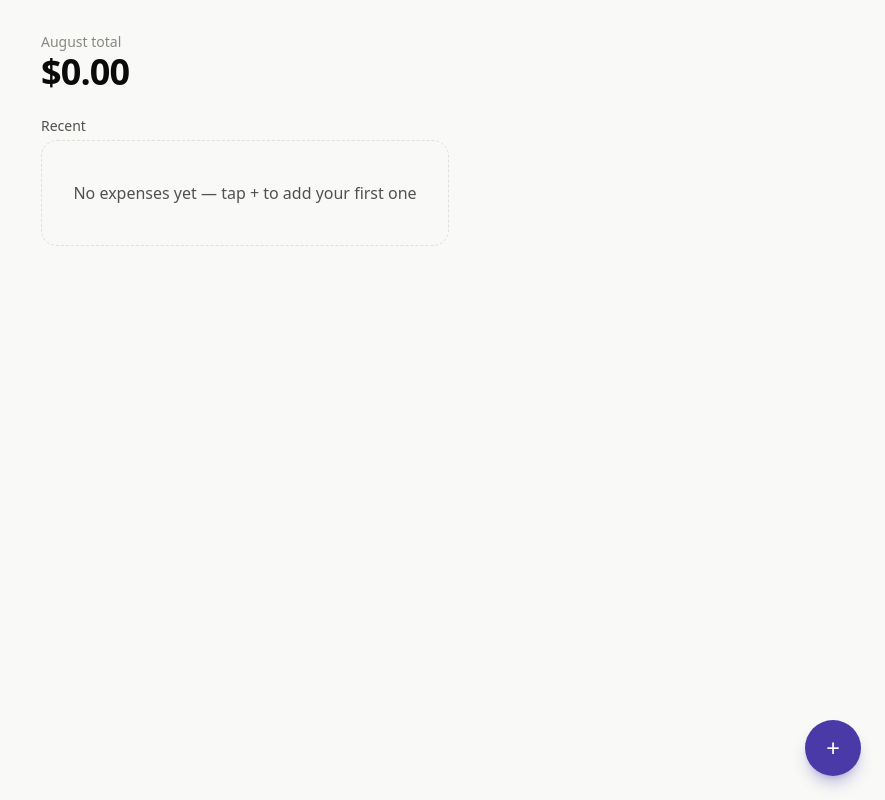
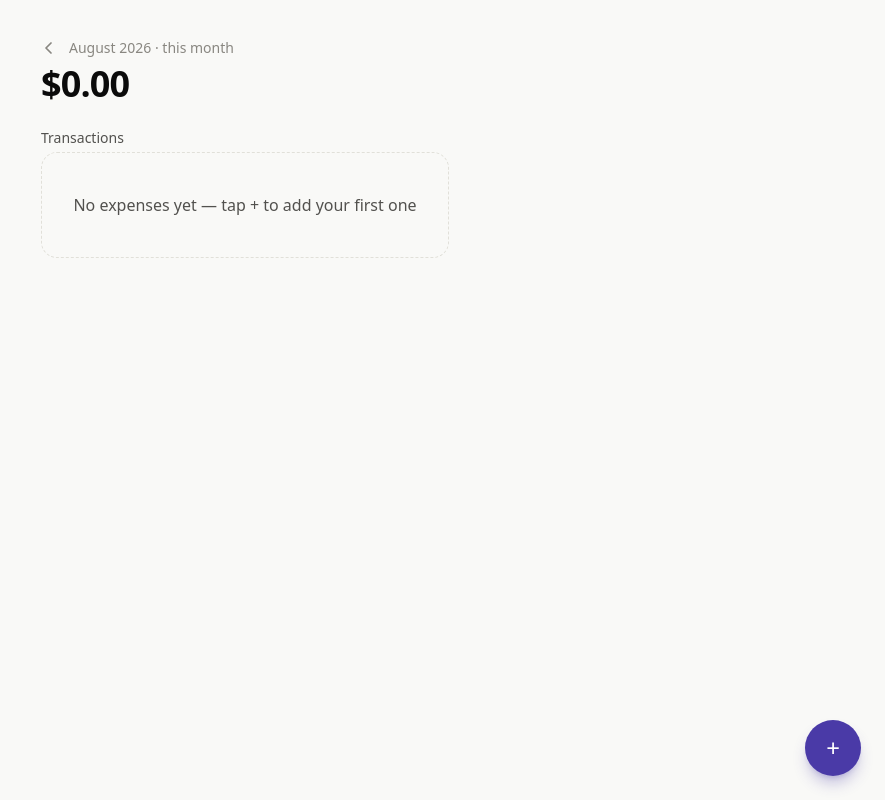
Before and after one commit to arnav029/Money-tracker, a React (Vite) app: page / in a window 1280 px wide. Shown: the whole page, without its empty margins (395-1280 px from the left). Built offline with nearby package versions, Linux system fonts and the light colour scheme.

Commit message:
Add month navigation to Home so past months are viewable

```diff
--- a/src/App.tsx
+++ b/src/App.tsx
@@ -9,6 +9,7 @@ import {
   addCategory
 } from './db'
 import type { Category, Expense } from './types'
+import { startOfMonth } from './format'
 import Home from './components/Home'
 import AddExpense from './components/AddExpense'
 
@@ -19,6 +20,7 @@ export default function App() {
   const [categories, setCategories] = useState<Category[]>([])
   const [expenses, setExpenses] = useState<Expense[]>([])
   const [editingExpense, setEditingExpense] = useState<Expense | null>(null)
+  const [viewedMonth, setViewedMonth] = useState(() => startOfMonth())
   const [ready, setReady] = useState(false)
 
   const refresh = useCallback(async () => {
@@ -78,7 +80,14 @@ export default function App() {
   return (
     <div className="min-h-dvh bg-surface-plane dark:bg-surface-darkplane">
       {view === 'home' && (
-        <Home categories={categories} expenses={expenses} onAdd={openAdd} onSelectExpense={openEdit} />
+        <Home
+          categories={categories}
+          expenses={expenses}
+          onAdd={openAdd}
+          onSelectExpense={openEdit}
+          viewedMonth={viewedMonth}
+          onChangeMonth={setViewedMonth}
+        />
       )}
       {view === 'add' && (
         <AddExpense
--- a/src/components/Home.tsx
+++ b/src/components/Home.tsx
@@ -1,5 +1,5 @@
 import type { Category, Expense } from '../types'
-import { formatMoney, isSameMonth } from '../format'
+import { formatMoney, isSameMonth, shiftMonth, monthYearLabel, todayISO } from '../format'
 import CategoryBreakdown from './CategoryBreakdown'
 import TransactionList from './TransactionList'
 
@@ -8,17 +8,57 @@ type Props = {
   expenses: Expense[]
   onAdd: () => void
   onSelectExpense: (expense: Expense) => void
+  viewedMonth: Date
+  onChangeMonth: (updater: (current: Date) => Date) => void
 }
 
-export default function Home({ categories, expenses, onAdd, onSelectExpense }: Props) {
-  const monthExpenses = expenses.filter((e) => isSameMonth(e.date))
+export default function Home({
+  categories,
+  expenses,
+  onAdd,
+  onSelectExpense,
+  viewedMonth,
+  onChangeMonth
+}: Props) {
+  const isCurrentMonth = isSameMonth(todayISO(), viewedMonth)
+  const monthExpenses = expenses.filter((e) => isSameMonth(e.date, viewedMonth))
   const monthTotal = monthExpenses.reduce((sum, e) => sum + e.amount, 0)
-  const monthLabel = new Date().toLocaleDateString(undefined, { month: 'long' })
+
+  const emptyMessage =
+    expenses.length === 0
+      ? 'No expenses yet — tap + to add your first one'
+      : `No expenses in ${monthYearLabel(viewedMonth)}`
 
   return (
     <div className="mx-auto max-w-md pb-28">
       <header className="px-5 pb-2 pt-8">
-        <p className="text-sm text-ink-muted">{monthLabel} total</p>
+        <div className="flex items-center gap-1">
+          <button
+            type="button"
+            onClick={() => onChangeMonth((m) => shiftMonth(m, -1))}
+            aria-label="Previous month"
+            className="-ml-2 rounded-full p-2 text-ink-muted active:opacity-60"
+          >
+            <svg width="16" height="16" viewBox="0 0 16 16" fill="none">
+              <path d="M10 3L5 8l5 5" stroke="currentColor" strokeWidth="1.75" strokeLinecap="round" strokeLinejoin="round" />
+            </svg>
+          </button>
+          <p className="text-sm text-ink-muted">
+            {monthYearLabel(viewedMonth)}
+            {isCurrentMonth ? ' · this month' : ''}
+          </p>
+          <button
+            type="button"
+            onClick={() => onChangeMonth((m) => shiftMonth(m, 1))}
+            aria-label="Next month"
+            disabled={isCurrentMonth}
+            className="rounded-full p-2 text-ink-muted disabled:opacity-0 active:opacity-60"
+          >
+            <svg width="16" height="16" viewBox="0 0 16 16" fill="none">
+              <path d="M6 3l5 5-5 5" stroke="currentColor" strokeWidth="1.75" strokeLinecap="round" strokeLinejoin="round" />
+            </svg>
+          </button>
+        </div>
         <p className="tabular text-4xl font-semibold tracking-tight">{formatMoney(monthTotal)}</p>
       </header>
 
@@ -30,9 +70,14 @@ export default function Home({ categories, expenses, onAdd, onSelectExpense }: P
 
       <section className="px-5 pt-4">
         <h2 className="mb-1 text-sm font-medium text-ink-secondary dark:text-ink-secondary-dark">
-          Recent
+          Transactions
         </h2>
-        <TransactionList categories={categories} expenses={expenses} onSelect={onSelectExpense} />
+        <TransactionList
+          categories={categories}
+          expenses={monthExpenses}
+          onSelect={onSelectExpense}
+          emptyMessage={emptyMessage}
+        />
       </section>
 
       <button
--- a/src/components/TransactionList.tsx
+++ b/src/components/TransactionList.tsx
@@ -6,17 +6,21 @@ type Props = {
   categories: Category[]
   expenses: Expense[]
   onSelect: (expense: Expense) => void
+  emptyMessage?: string
 }
 
-export default function TransactionList({ categories, expenses, onSelect }: Props) {
+export default function TransactionList({
+  categories,
+  expenses,
+  onSelect,
+  emptyMessage = 'No expenses yet — tap + to add your first one'
+}: Props) {
   const categoryMap = new Map(categories.map((c) => [c.id, c]))
 
   if (expenses.length === 0) {
     return (
       <div className="rounded-2xl border border-dashed border-line py-10 text-center dark:border-line-dark">
-        <p className="text-ink-secondary dark:text-ink-secondary-dark">
-          No expenses yet — tap + to add your first one
-        </p>
+        <p className="text-ink-secondary dark:text-ink-secondary-dark">{emptyMessage}</p>
       </div>
     )
   }
--- a/src/format.ts
+++ b/src/format.ts
@@ -20,6 +20,18 @@ export function isSameMonth(dateISO: string, ref: Date = new Date()): boolean {
   return d.getFullYear() === ref.getFullYear() && d.getMonth() === ref.getMonth()
 }
 
+export function startOfMonth(date: Date = new Date()): Date {
+  return new Date(date.getFullYear(), date.getMonth(), 1)
+}
+
+export function shiftMonth(date: Date, delta: number): Date {
+  return new Date(date.getFullYear(), date.getMonth() + delta, 1)
+}
+
+export function monthYearLabel(date: Date): string {
+  return date.toLocaleDateString(undefined, { month: 'long', year: 'numeric' })
+}
+
 export function formatDateLabel(dateISO: string): string {
   const d = new Date(dateISO + 'T00:00:00')
   const today = todayISO()
```
